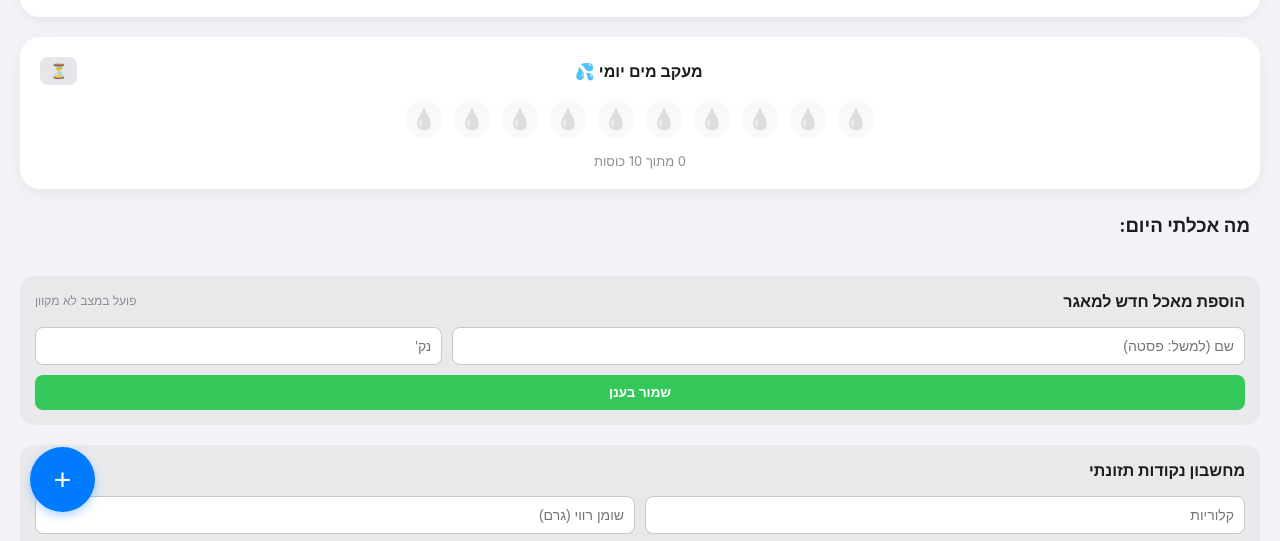
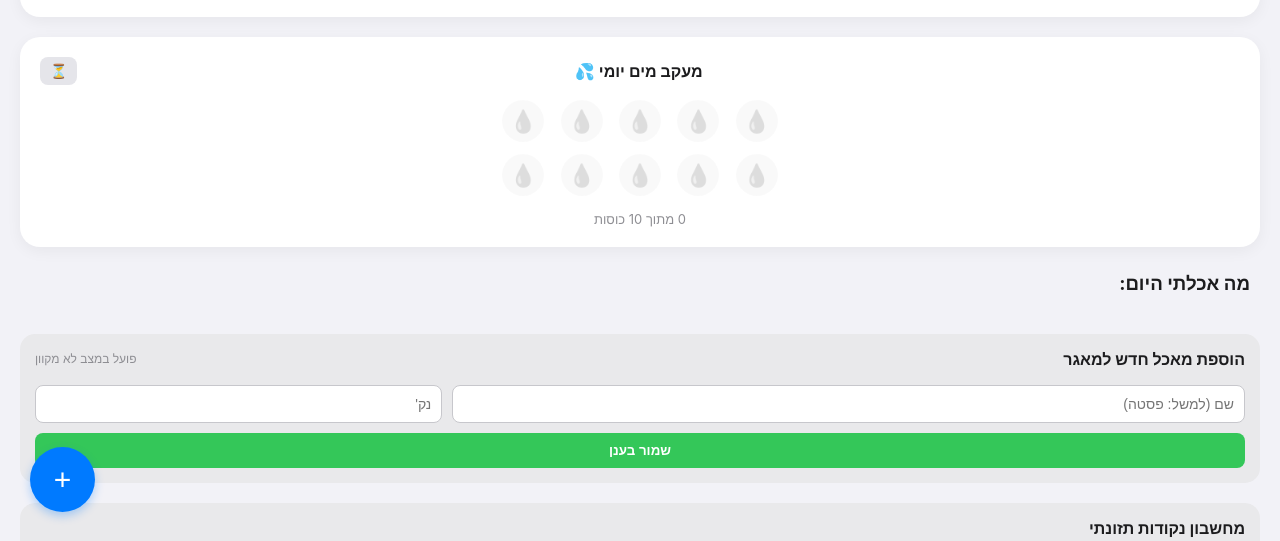
Before and after one commit to miritkaufman/mirit-points-tracker, a plain HTML site: page index.html in a window 1280 px wide. Shown: the part 258-799 px from the top of the page. Drawn offline with Linux system fonts and the light colour scheme; no server answers.

Commit message:
5 in a raw

```diff
--- a/index.html
+++ b/index.html
@@ -57,12 +57,20 @@
         .water-title { font-size: 16px; font-weight: 600; margin: 0; }
         .history-trigger-btn { background: #E5E5EA; border: none; border-radius: 8px; padding: 6px 10px; font-size: 14px; cursor: pointer; color: #1C1C1E; font-weight: 500; }
         .history-trigger-btn:active { background: #D1D1D6; }
-        .water-grid { display: flex; justify-content: center; gap: 10px; flex-wrap: wrap; }
+
+        /* גריד קבוע של 2 שורות כפול 5 עמודות */
+        .water-grid {
+            display: grid;
+            grid-template-columns: repeat(5, 1fr);
+            gap: 12px;
+            max-width: 280px;
+            margin: 0 auto;
+        }
         .water-drop {
-            width: 38px; height: 38px; border-radius: 50%; background: #F2F2F7;
-            font-size: 20px; display: flex; align-items: center; justify-content: center;
+            width: 42px; height: 42px; border-radius: 50%; background: #F2F2F7;
+            font-size: 22px; display: flex; align-items: center; justify-content: center;
             cursor: pointer; transition: all 0.2s cubic-bezier(0.4, 0, 0.2, 1);
-            opacity: 0.4; filter: grayscale(100%);
+            opacity: 0.4; filter: grayscale(100%); margin: 0 auto;
         }
         .water-drop.filled {
             background: #E5F1FF; opacity: 1; filter: grayscale(0%);
@@ -113,7 +121,6 @@
 
         .calc-grid { display: grid; grid-template-columns: 1fr 1fr; gap: 10px; margin-bottom: 15px; }
 
-        /* רשימת היסטוריית מים */
         .history-list { max-height: 200px; overflow-y: auto; list-style: none; padding: 0; margin: 0 0 20px 0; border: 1px solid #D1D1D6; border-radius: 10px; }
         .history-item { padding: 10px 15px; border-bottom: 1px solid #F2F2F7; font-size: 14px; display: flex; justify-content: space-between; }
         .history-item:last-child { border-bottom: none; }
@@ -134,7 +141,8 @@
 
     <div class="water-card">
         <div class="water-header-row">
-            <div style="width: 40px;"></div> <h4 class="water-title">מעקב מים יומי 💦</h4>
+            <div style="width: 40px;"></div>
+            <h4 class="water-title">מעקב מים יומי 💦</h4>
             <button class="history-trigger-btn" onclick="openWaterHistoryModal()" title="היסטוריית מים">⏳</button>
         </div>
         <div class="water-grid" id="waterGrid"></div>
@@ -240,7 +248,7 @@
 
         const WATER_TARGET = 10;
         let waterDropsState = new Array(WATER_TARGET).fill(false);
-        let waterTimeline = []; // מערך שישמור את אירועי השתייה עם זמנים
+        let waterTimeline = [];
 
         function sortFoodDatabase() {
             foodDatabase.sort((a, b) => a.name.localeCompare(b.name, 'he'));
@@ -264,11 +272,9 @@
             }
         });
 
-        // --- לוגיקת מים מתקדמת עם ציר זמן ---
         function loadWaterLog() {
             const today = new Date().toLocaleDateString();
             const storedWater = JSON.parse(localStorage.getItem('waterLog') || '{}');
-
             if (storedWater.date === today && Array.isArray(storedWater.drops) && storedWater.drops.length === WATER_TARGET) {
                 waterDropsState = storedWater.drops;
                 waterTimeline = storedWater.timeline || [];
@@ -291,12 +297,9 @@
 
         function toggleWater(index) {
             waterDropsState[index] = !waterDropsState[index];
-
-            // יצירת חותמת זמן מקומית מדוייקת (שעה:דקה)
             const now = new Date();
             const timeString = now.toLocaleTimeString('he-IL', { hour: '2-digit', minute: '2-digit' });
 
-            // הוספת האירוע לציר הזמן בהתאם לפעולה
             if (waterDropsState[index]) {
                 waterTimeline.push({ time: timeString, text: "הוספת כוס מים 💧" });
             } else {
@@ -327,11 +330,9 @@
         function openWaterHistoryModal() {
             const list = document.getElementById('waterHistoryList');
             list.innerHTML = '';
-
             if (waterTimeline.length === 0) {
                 list.innerHTML = `<li class="history-item" style="color:#8E8E93; justify-content:center;">אין פעולות מתועדות להיום</li>`;
             } else {
-                // מציג את הפעולות האחרונות ביותר למעלה (בסדר כרונולוגי הפוך)
                 [...waterTimeline].reverse().forEach(event => {
                     const li = document.createElement('li');
                     li.className = 'history-item';
@@ -342,14 +343,12 @@
                     list.appendChild(li);
                 });
             }
-
             document.getElementById('waterHistoryModal').style.display = 'flex';
         }
 
         function closeWaterHistoryModal() {
             document.getElementById('waterHistoryModal').style.display = 'none';
         }
-        // ----------------------------------------
 
         async function fetchDatabaseFromCloud() {
             try {
```
